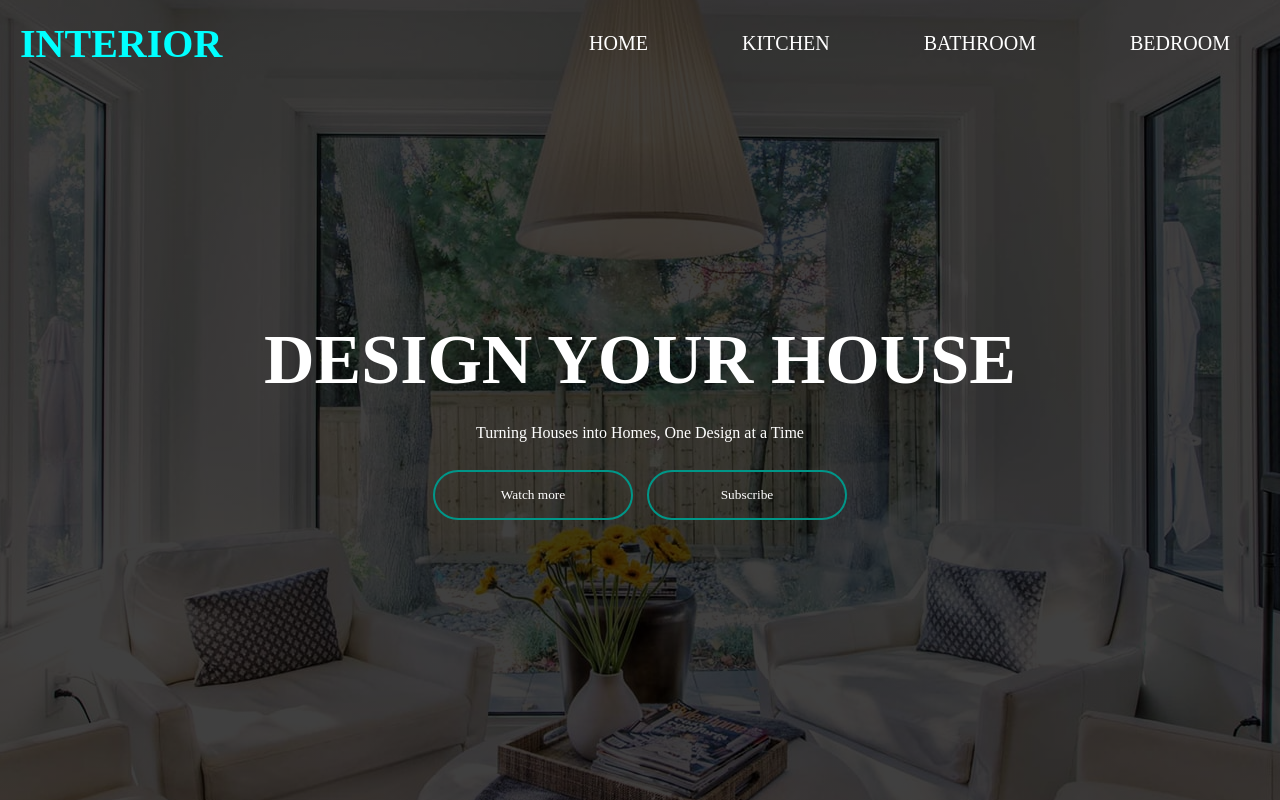
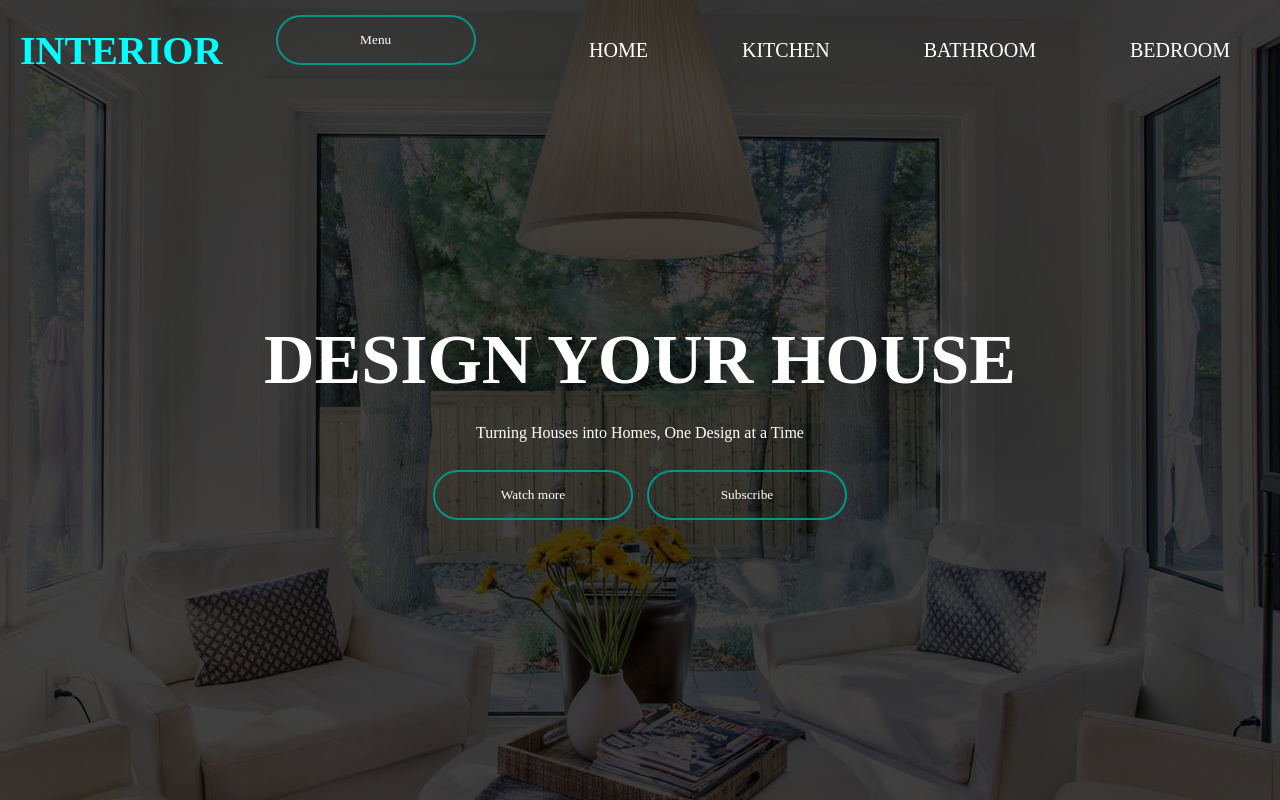
Before and after one commit to chetansh4rma/housing-website, a plain HTML site: page index.html in a window 1280 px wide. Drawn offline with Linux system fonts and the light colour scheme.

Commit message:
Update index.html

```diff
--- a/index.html
+++ b/index.html
@@ -10,9 +10,9 @@
     <div class="banner">
         <div class="navbar">
             <h2 class="logo">INTERIOR</h2>
+ <button class="toggle-menu"onclick="togglemenu()">Menu</button>
+                <ul  id="menu">
 
-
-                <ul>
                     <li><a href="#">HOME</a></li>
                     <li><a href="#">KITCHEN</a></li>
                     <li><a href="#">BATHROOM</a></li>
@@ -22,7 +22,7 @@
         <div class="main">
             <h1>DESIGN YOUR HOUSE</h1>
         <P>Turning Houses into Homes, One Design at a Time</P>
-        <div>
+        <div class="button">
             <button type="button"><span></span>Watch more</button>
             <button type="button"><span></span>Subscribe</button>
         </div>
@@ -30,4 +30,12 @@
     </div>
 
 </body>
+<script>
+    function togglemenu(){
+        var menu=document.getElementById("menu");
+        menu.classList.toggle("show");
+        var togglemenu=document.querySelector(".toggle-menu")
+        togglemenu.style.display="none";
+    }
+</script>
 </html>
```
